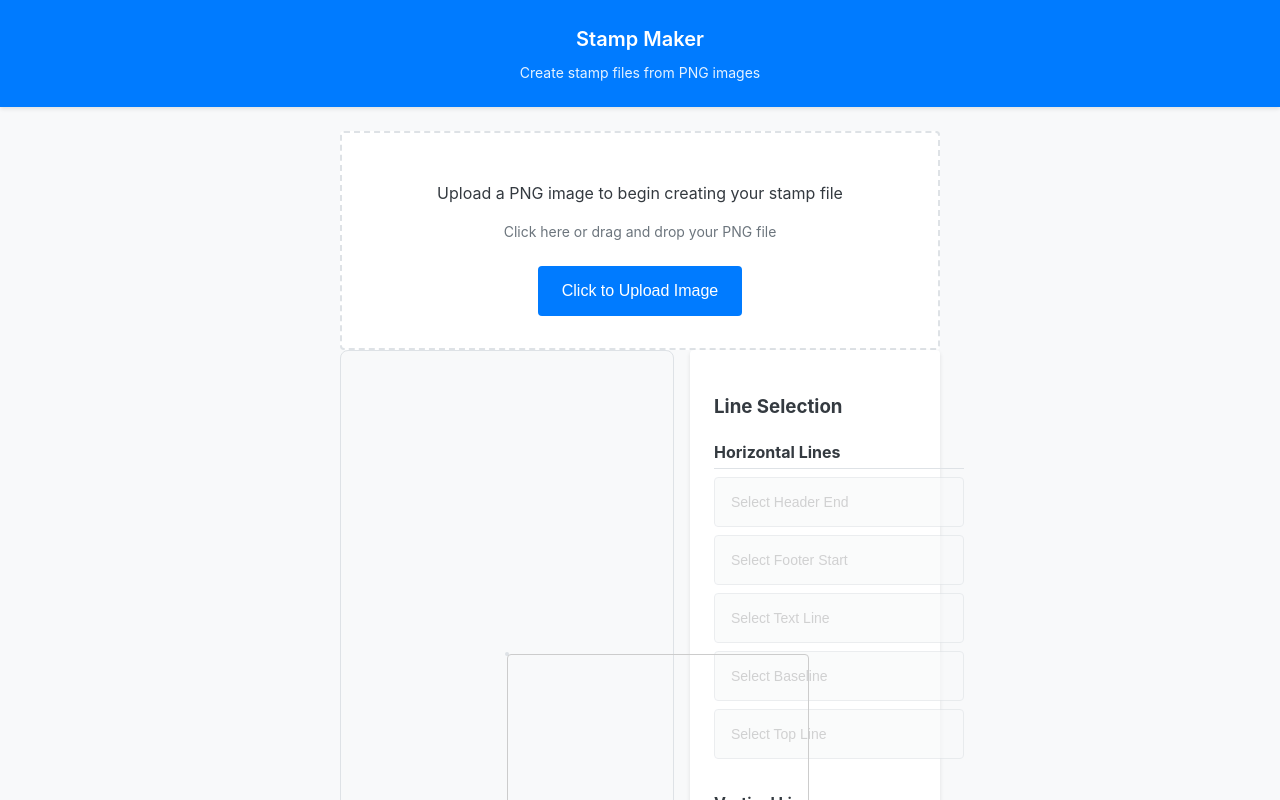
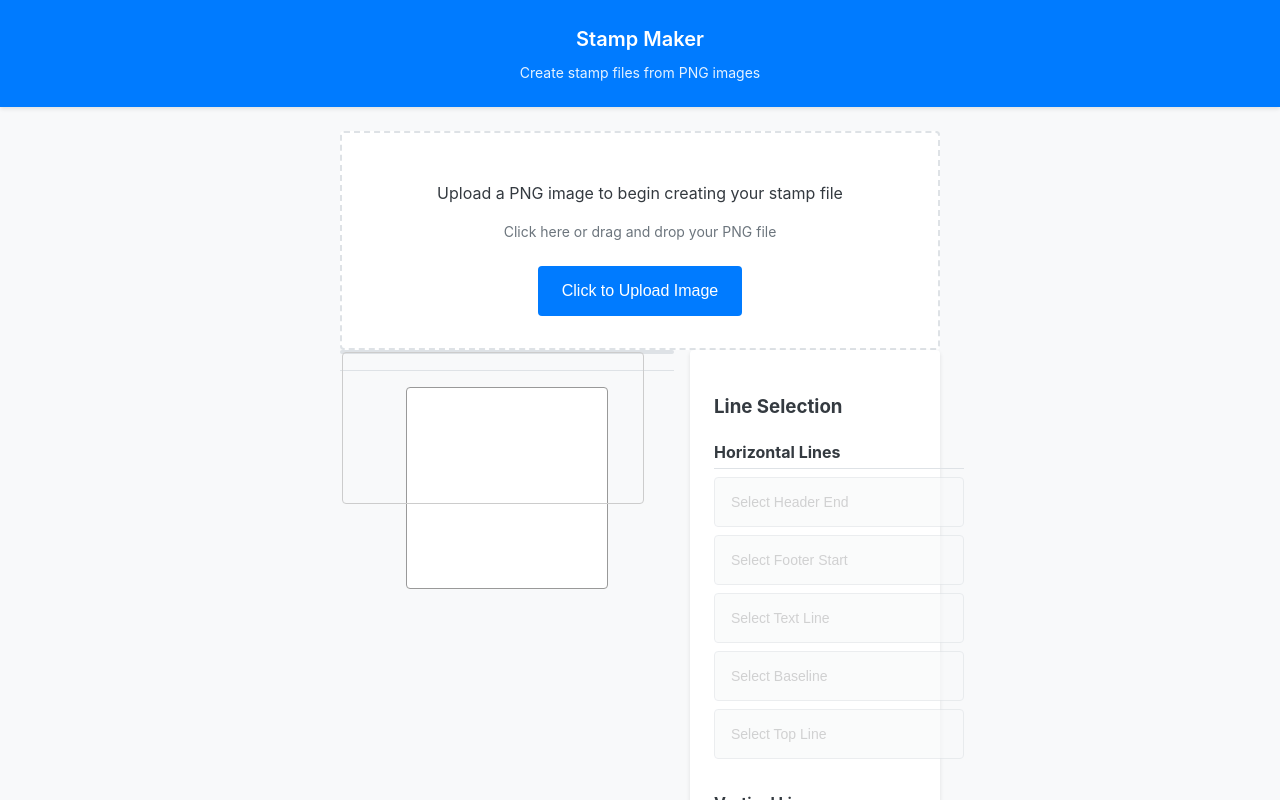
Before and after one commit to cactus-bm/stamp-maker, a React (Create React App) app in the folder stamp-maker/: page / in a window 1280 px wide. Shown: the top 800 px of the page. Built offline with nearby package versions, Linux system fonts and the light colour scheme.

Commit message:
Remove unused div.

```diff
--- a/stamp-maker/src/App.tsx
+++ b/stamp-maker/src/App.tsx
@@ -167,7 +167,6 @@ function App() {
 
           <div className="image-workspace">
             <div className="canvas-and-zoom">
-              <div className="canvas-container">
                 <StampCanvas
                   ref={stampCanvasRef}
                   appState={appState}
@@ -175,8 +174,6 @@ function App() {
                   className="main-canvas"
                   style={{ position: 'relative' }}
                 />
-              </div>
-
               <ZoomView appState={appState} updateAppState={updateAppState} />
             </div>
 
```
